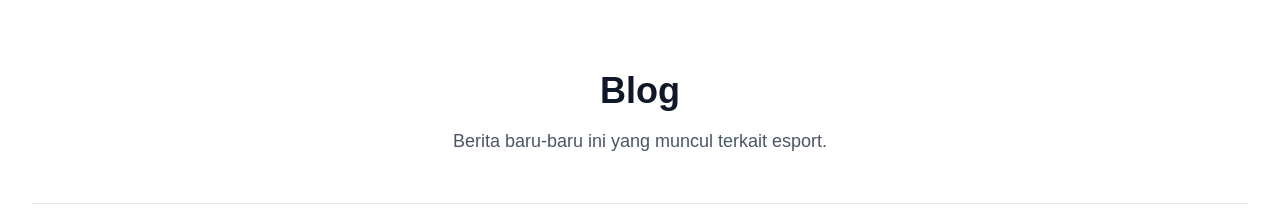
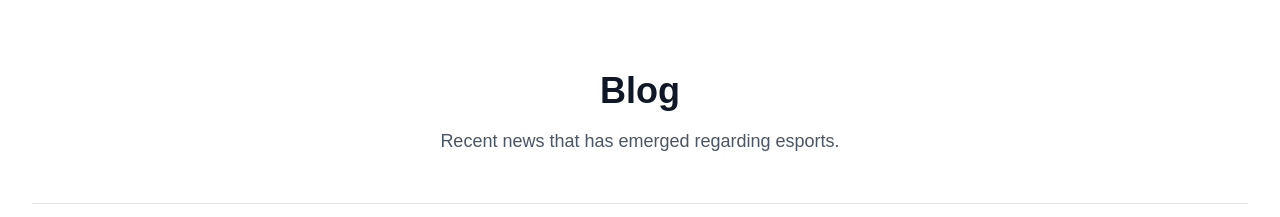
Before and after one commit to anggi-chandra/pemrograman-web, a Next.js app: page / in a window 1280 px wide. Shown: the part 2680-2897 px from the top of the page. Built offline with nearby package versions, Linux system fonts and the light colour scheme.

Commit message:
ganti blog header

```diff
--- a/src/app/component/Blog.tsx
+++ b/src/app/component/Blog.tsx
@@ -36,7 +36,7 @@ const Blog = () => {
         <div className="text-center mb-12">
           <h1 className="text-4xl font-bold text-gray-900 mb-4">Blog</h1>
           <p className="text-lg text-gray-600 max-w-2xl mx-auto">
-            Berita baru-baru ini yang muncul terkait esport.
+          Recent news that has emerged regarding esports.
           </p>
         </div>
 
```
